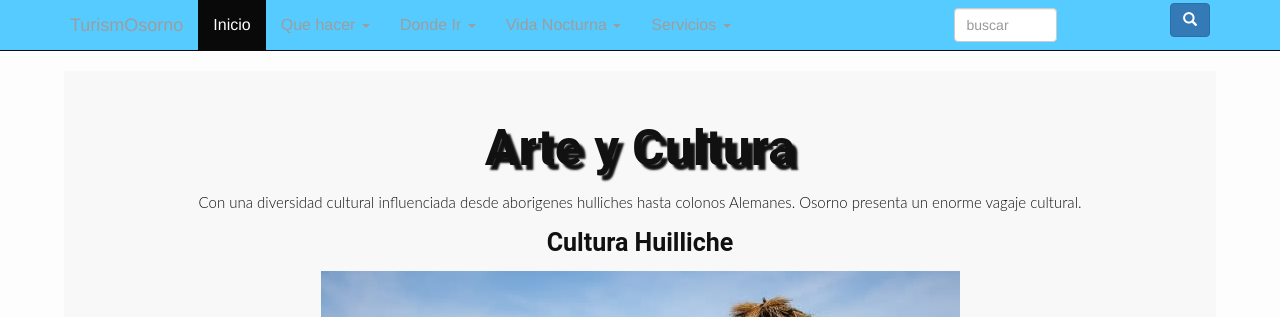
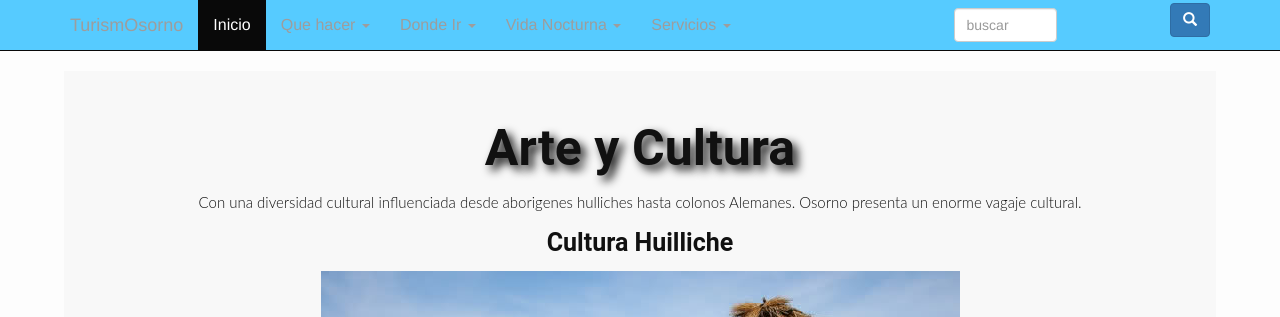
Before and after one commit to JavoFrola/turismosorno, a Jekyll site: the page built from artecultura.html, in a window 1280 px wide. Shown: the top 317 px of the page. Built offline with Jekyll 4.4.1, drawn with Linux system fonts in a browser that asks for light colours; nearby versions of some CDN libraries.

Commit message:
text-shadow fixing

```diff
--- a/_sass/minima/sections/home.sass
+++ b/_sass/minima/sections/home.sass
@@ -1,5 +1,5 @@
 h1
-	text-shadow: 5px 5px 2px
+	text-shadow: 5px 5px 10px
 // slide
 .main-slide
 	.slide-figure
```
Also changed, not shown: 2 other files.
